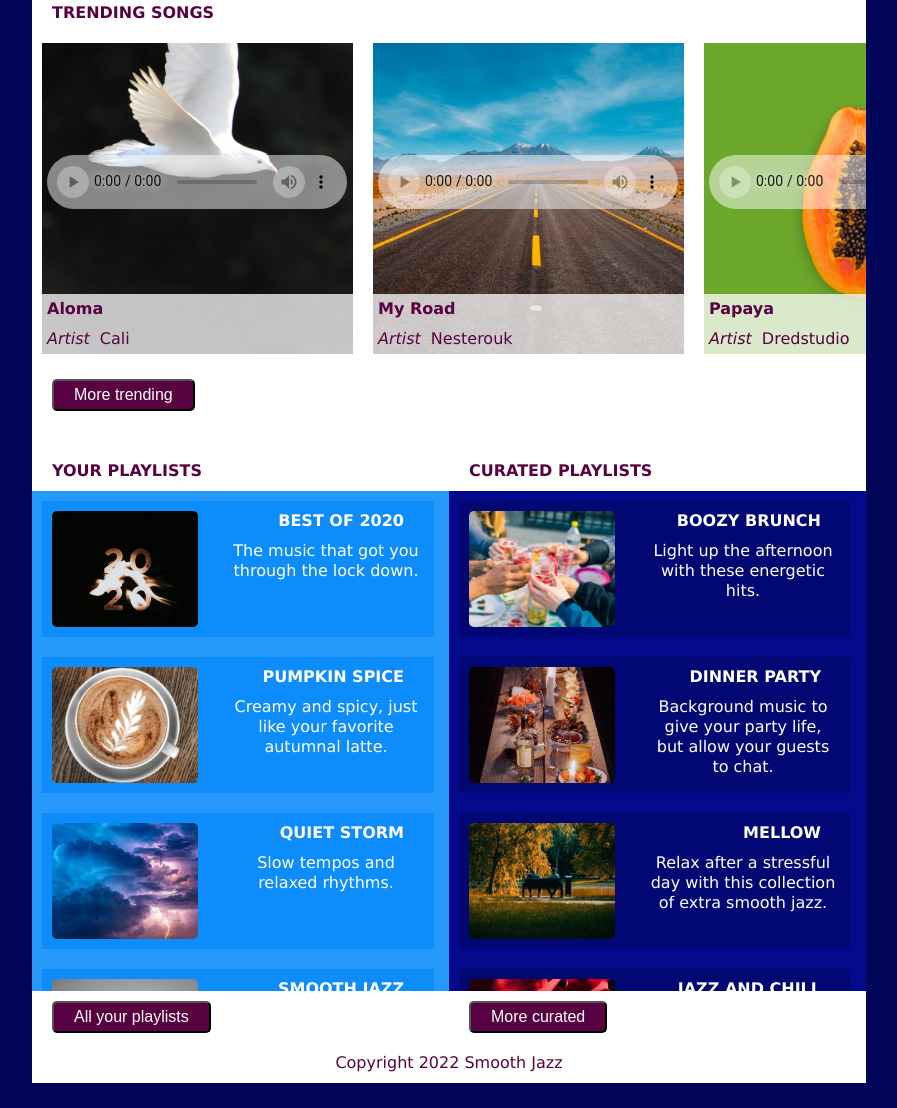
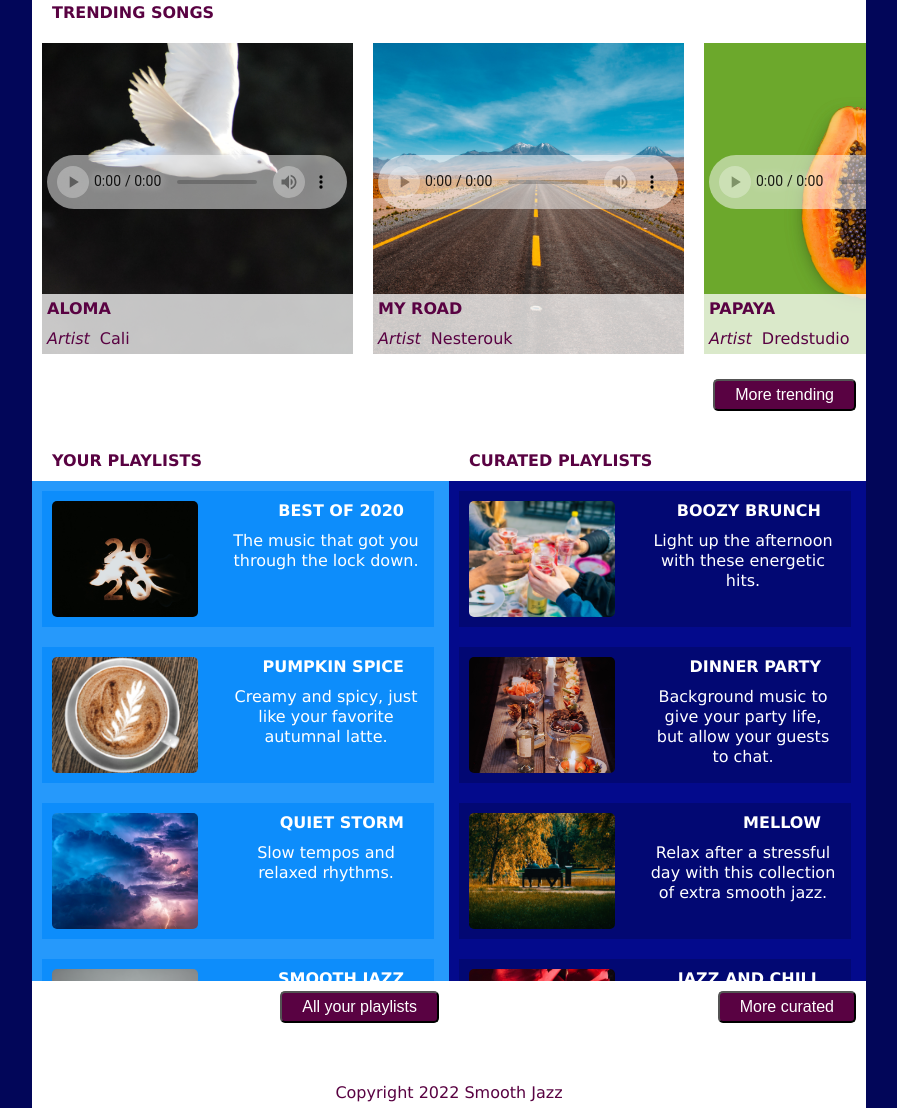
Before and after one commit to dchurst/streamingmedia, a plain HTML site: page index.html in a window 1280 px wide. Shown: the part 188-1296 px from the top of the page, without its empty margins (191-1088 px from the left). Before the commit the page ends 1271 px from the top, so only its background shows below. Drawn offline with Linux system fonts and the light colour scheme.

Commit message:
Desktop version complete
Styles complete for desktop version

```diff
--- a/style.css
+++ b/style.css
@@ -125,7 +125,7 @@ nav li:hover {
 
 nav a {
     color: var(--white);
-    font-weight: 1em;
+    font-size: 1em;
     text-decoration: none;
     text-transform: uppercase;
 }
@@ -133,7 +133,7 @@ nav a {
 nav ul li:first-of-type {
     position: absolute;
     top: 7px;
-    left: 110px;
+    left: 35%;
 }
 
 #navheader {
@@ -151,6 +151,7 @@ ul {
     max-height: 0;
     transition: max-height .2s ease-out;
 }
+
 label {
     cursor: pointer;
     display: inline-block;
@@ -158,6 +159,7 @@ label {
     position: relative;
     user-select: none;
 }
+
 label span {
     background-color: var(--white);
     display: block;
@@ -166,6 +168,7 @@ label span {
     transition: background-color .2s ease-out;
     width: 18px;
 }
+
 label span:before, label span:after {
     background: var(--white);
     content: '';
@@ -175,27 +178,35 @@ label span:before, label span:after {
     transition: all .2s ease-out;
     width: 100%;
 }
+
 label span:before {
     top: 5px;
 }
+
 label span:after {
     top: -5px;
 }
+
 input {
     display: none;
 }
+
 input:checked ~ ul {
     max-height: 500px;
 }
+
 input:checked ~ label span {
     background: transparent;
 }
+
 input:checked ~ label span:before {
     transform: rotate(-45deg);
 }
+
 input:checked ~ label span:after {
     transform: rotate(45deg);
 }
+
 input:checked ~ label:not(.steps) span:before, input:checked ~ label:not(.steps) span:after {
     top: 0;
 }
@@ -216,6 +227,7 @@ input:checked ~ label:not(.steps) span:before, input:checked ~ label:not(.steps)
     color: var(--maroon);
     font-size: 1em;
     font-weight: bold;
+    text-transform: uppercase;
 }
 
 .grid-layout {
@@ -386,8 +398,8 @@ audio::-webkit-media-controls-enclosure {
 
 footer p{
     text-align: center;
-    padding-bottom: 10px;
-    margin-top: 50px;
+    padding-bottom: 20px;
+    margin: 50px;
     color: var(--maroon);
 }
 
@@ -428,11 +440,13 @@ footer p{
     }
 
     #curated, #playlists {
+        margin-bottom: 50px;
         width: 50%;
     }
 
     #playlists {
         float: left;
+        margin-top: 52px;
     }
 
     #curated {
@@ -450,7 +464,6 @@ footer p{
     #playlists h3, #curated h3 {
         color: var(--white);
         float: right;
-        margin-right: 9%;
     }
 
     #playlists p, #curated p{
@@ -463,6 +476,7 @@ footer p{
     }
 
     button {
-
+        float: right;
+        margin: 10px;
     }
 }
```
